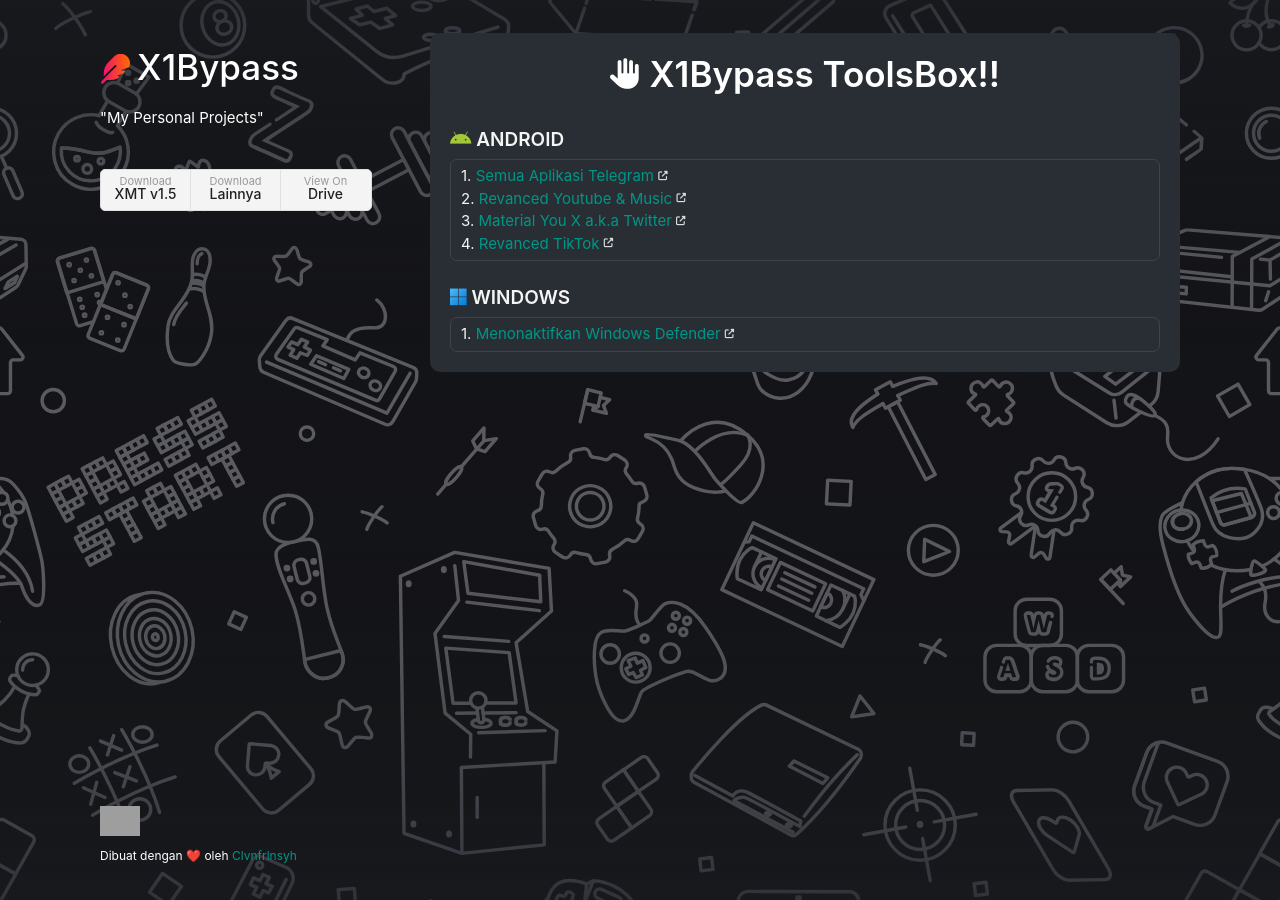
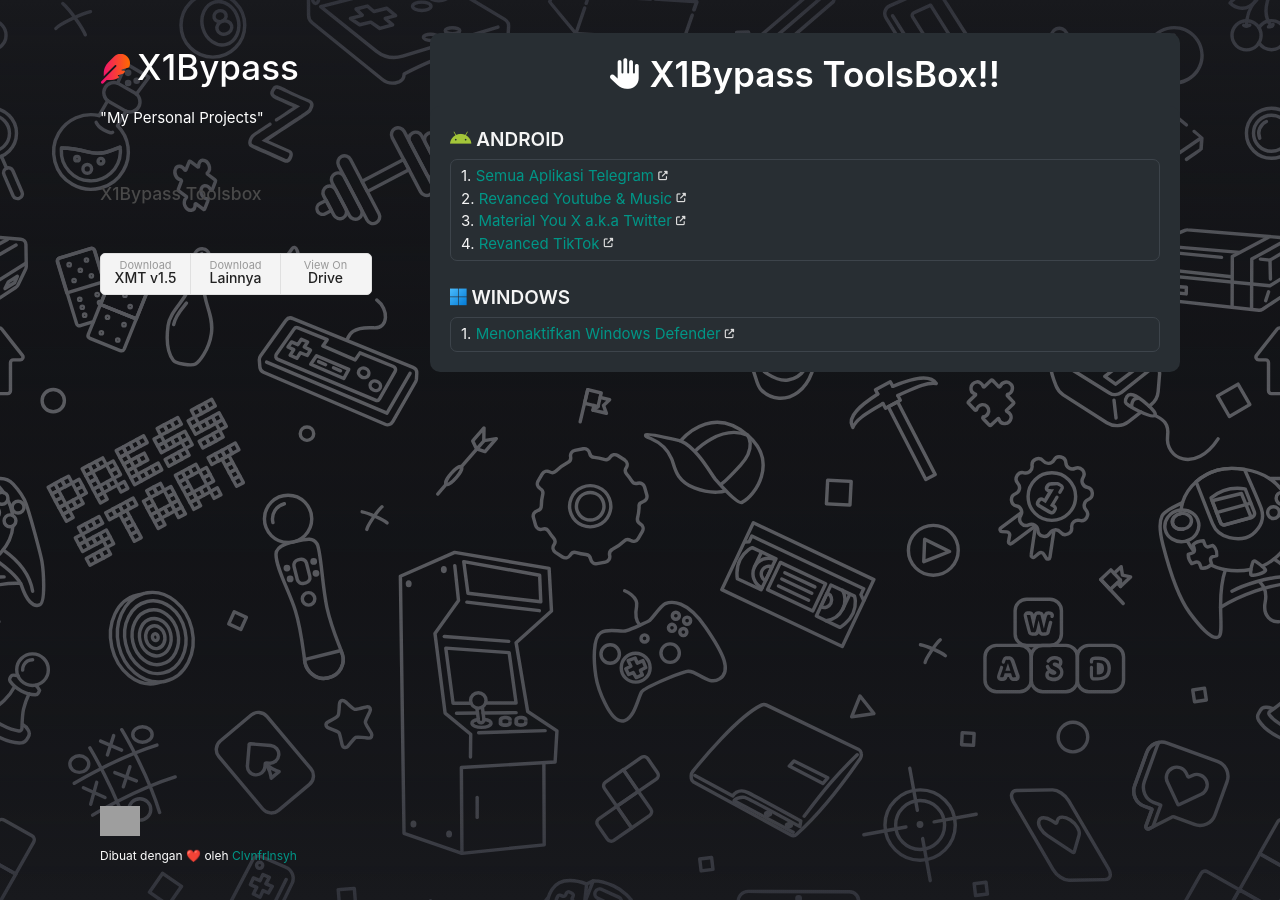
Before and after one commit to Unknown240/coba, a Jekyll site: the page built from index.html, in a window 1280 px wide. Built offline with Jekyll 4.4.1, drawn with Linux system fonts in a browser that asks for light colours; grey boxes are pictures that could not be loaded.

Commit message:
Update default.html

```diff
--- a/_layouts/default.html
+++ b/_layouts/default.html
@@ -14,7 +14,9 @@
       <header>
         <h1><i class="fa-sharp fa-solid fa-feather gradient-icon" style="color: #FAF6F9;"></i> <a href="https://unknown240.github.io/toolsbox/">X1Bypass</a></h1>
         <p>"My Personal Projects"</p>
-
+        <br>
+        <br>
+        <h3>X1Bypass Toolsbox</h3>
          <table>
           {% for nav in site.navigation %}
             {% if nav.url contains "://" %}
```
